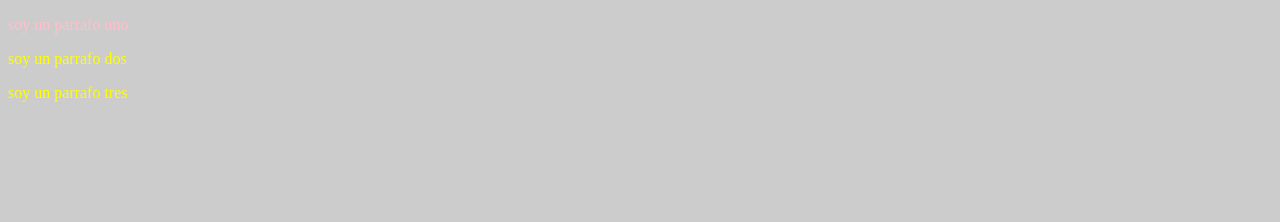
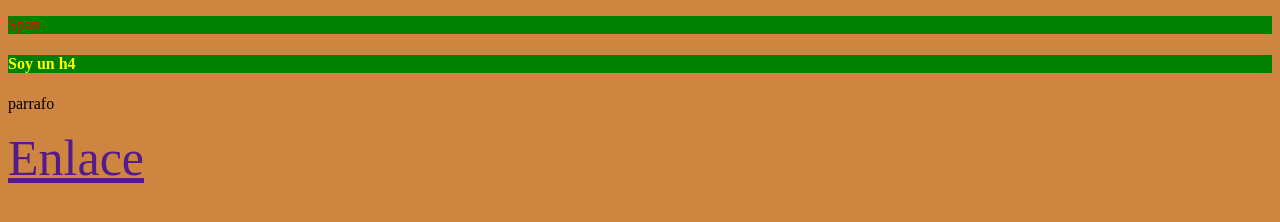
Before and after one commit to sesva/Curso-Css, a plain HTML site: page index.html in a window 1280 px wide. Drawn offline with Linux system fonts and the light colour scheme.

Commit message:
Diferentes ejercicios de Selectores Basico

```diff
--- a/index.html
+++ b/index.html
@@ -6,8 +6,28 @@
 	<link rel="stylesheet" type="text/css" href="Style/style.css">
 </head>
 <body>
-	<p class="color" id="color">soy un parrafo uno</p>
-	<p>soy un parrafo dos</p>
-	<p>soy un parrafo tres</p>
+	<!-- <h1>Soy un titulo h1</h1>
+	<h2>Soy un titulo h2</h2>
+	<p>Soy un parrafo</p> -->
+	<header>
+		<section>
+			<article>
+				<p><span>Span</span></p>
+			</article>
+			<article class="clase" id="clase">
+				<h4>Soy un h4</h4>
+			</article>
+			<aside>
+				<p>parrafo</p>
+			</aside>
+		</section>
+	</header>
+
+	<div class="aviso">
+		<div class="especial">
+			<a href="">Enlace</a>
+		</div>
+	</div>
+
 </body>
 </html>
--- a/style/style.css
+++ b/style/style.css
@@ -1,31 +1,28 @@
-*{
-	color: orange;
+body{
+	background-color: peru;
 }
 
-body{
-	background-color: #cccccc;
-	color: peru;
-}
+/*h1, h2, p{
+	color: blue;
+	font-size: 20px;
+}*/
 
-p{
-	color: yellow;
-}
-p{
-	color: blue;
-}
-
-p{
+p span{
 	color: red;
 }
 
-body>p{
+article{
+	background-color: green;
+}
+
+#identificador{
+	background-color: maroon;
+}
+
+.clase{
 	color: yellow;
 }
 
-.color{
-	color: pink !important;
+.aviso .especial{
+	font-size: 50px;
 }
-
-#color{
-	color: green;
-}
```
